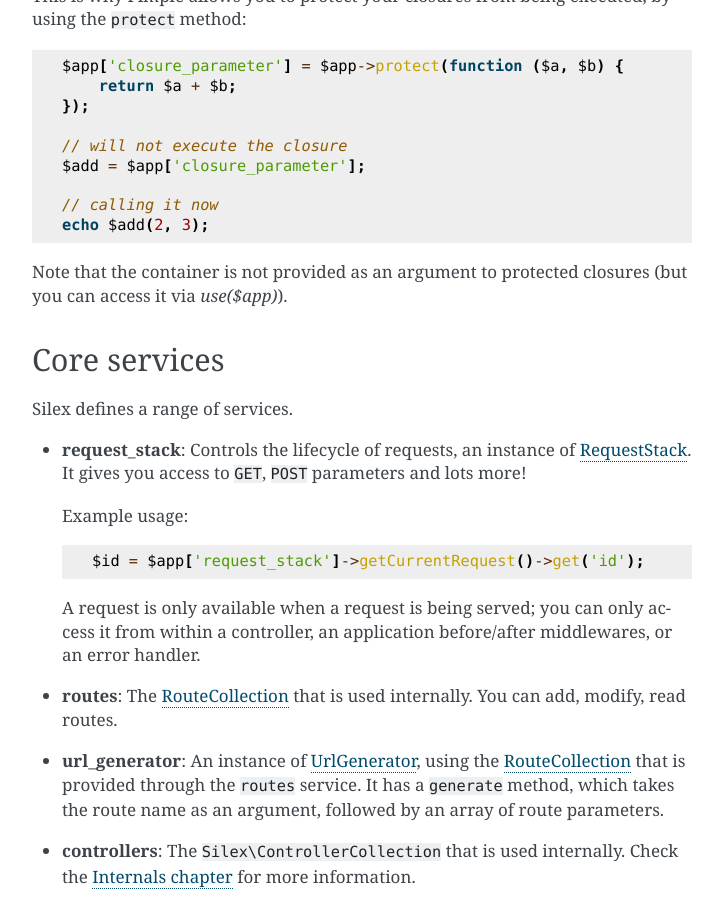
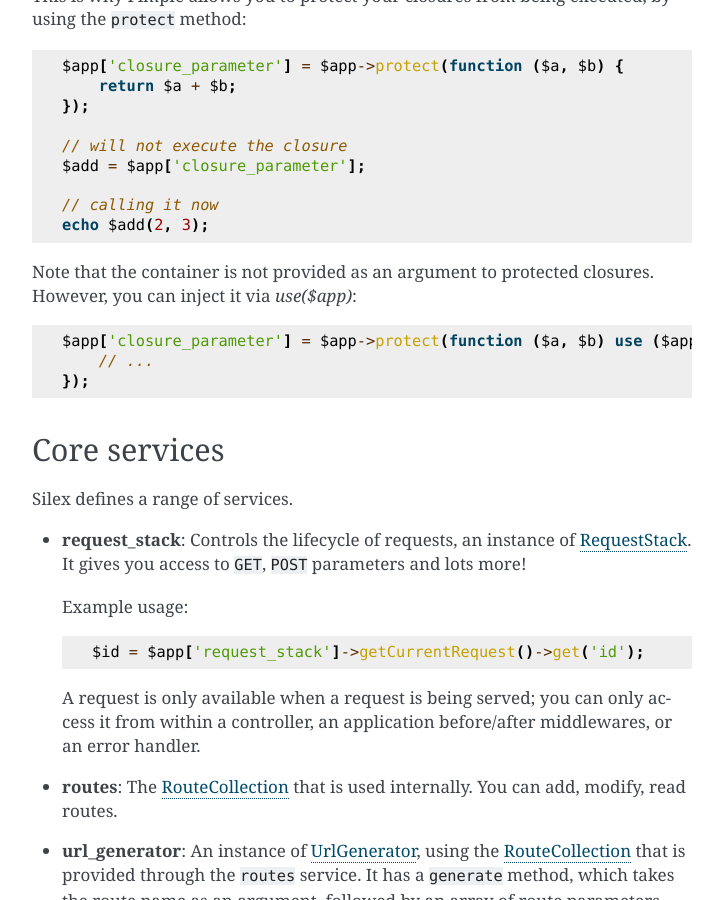
Before and after one commit to silexphp/Silex, a Sphinx documentation site: the page built from doc/services.rst, in a window 1280 px wide and 900 px high, scrolled down 3237 px. Shown: the whole window, without its empty margins (388-1111 px from the left). Built offline with Sphinx 7.4.7, drawn with Linux system fonts in a browser that asks for light colours.

Commit message:
tweaked an example

```diff
--- a/doc/services.rst
+++ b/doc/services.rst
@@ -159,7 +159,12 @@
     // calling it now
     echo $add(2, 3);
 
-Note that the container is not provided as an argument to protected closures (but you can access it via `use($app)`).
+Note that the container is not provided as an argument to protected closures.
+However, you can inject it via `use($app)`::
+
+    $app['closure_parameter'] = $app->protect(function ($a, $b) use ($app) {
+        // ...
+    });
 
 Core services
 -------------
```
